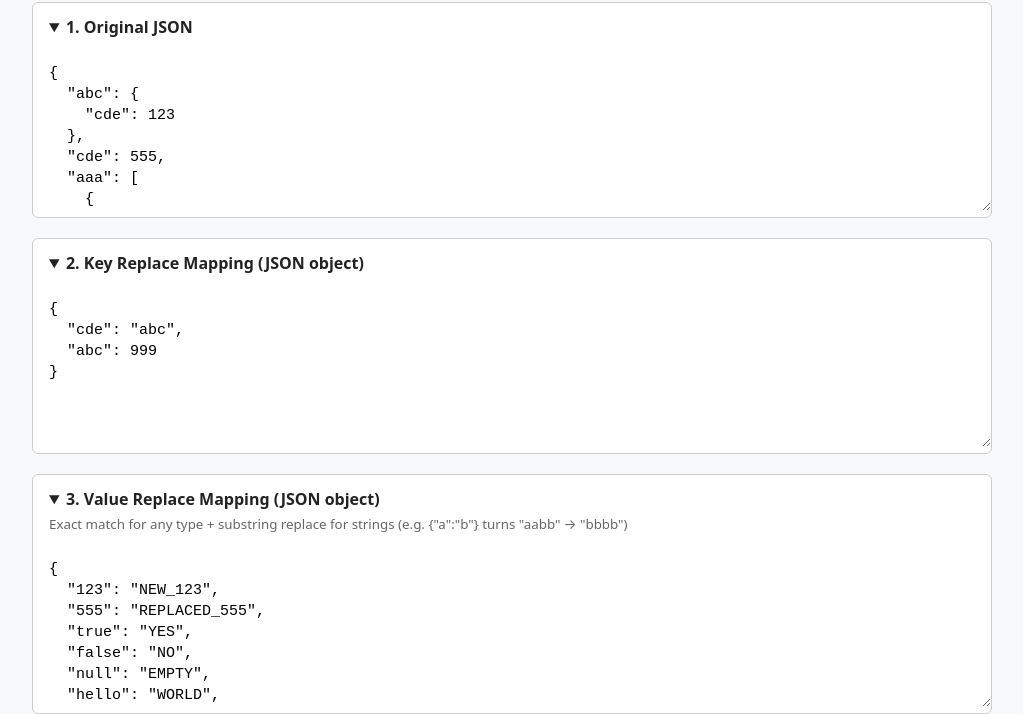
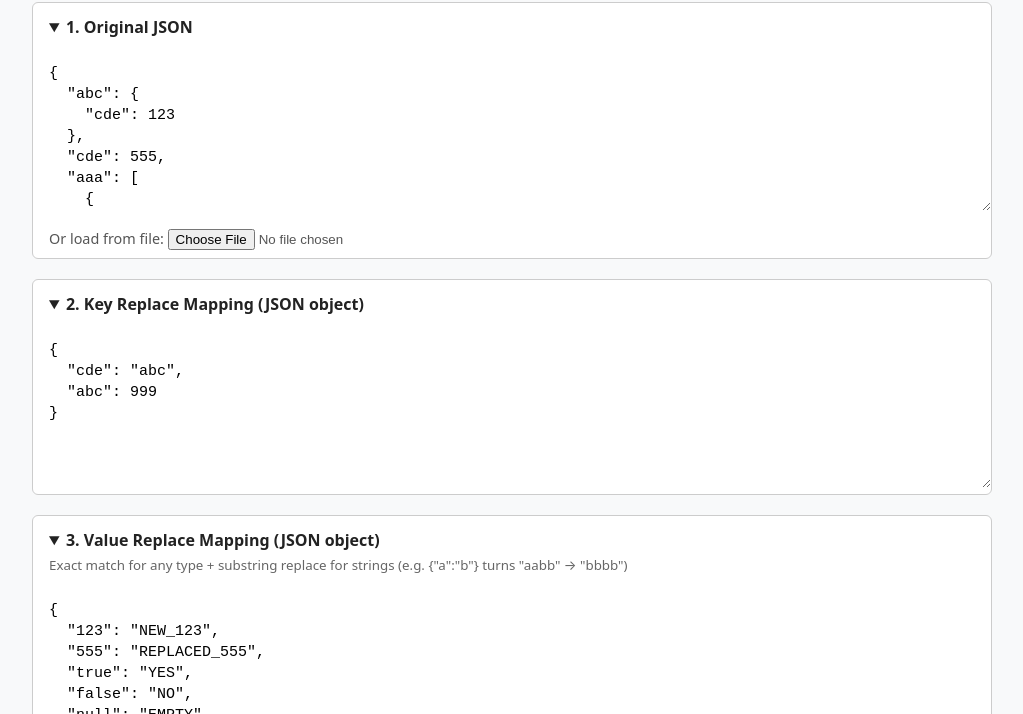
Before and after one commit to andykwanfai/json-replacer, a plain HTML site: page index.html in a window 1280 px wide. Shown: the part 86-800 px from the top of the page, without its empty margins (128-1151 px from the left). Drawn offline with Linux system fonts and the light colour scheme.

Commit message:
add file input

```diff
--- a/index.html
+++ b/index.html
@@ -112,6 +112,16 @@
       cursor: pointer;
     }
 
+    .file-upload {
+      margin: 8px 16px;
+      font-size: 0.9rem;
+      color: #555;
+    }
+
+    .file-upload input[type="file"] {
+      margin-top: 4px;
+    }
+
     @media (max-width: 600px) {
       body {
         padding: 12px;
@@ -140,6 +150,10 @@
     <details open>
       <summary>1. Original JSON</summary>
       <textarea id="original" placeholder='Paste your original JSON here...'></textarea>
+      <div class="file-upload">
+        Or load from file:
+        <input type="file" id="fileInput" accept=".json" onchange="loadJsonFile(event)">
+      </div>
     </details>
 
     <details open>
@@ -170,11 +184,28 @@
     </details>
 
     <p style="text-align:center; margin-top:20px; color:#666; font-size:0.85rem;">
-      Deep recursive replacement • keys + values • all data types • substring on strings • objects • arrays • nested
+      Deep recursive replacement • keys + values • all data types • substring on strings • file upload supported
     </p>
   </div>
 
   <script>
+    function loadJsonFile(e) {
+      const file = e.target.files[0];
+      if (!file) return;
+
+      const reader = new FileReader();
+      reader.onload = function (ev) {
+        document.getElementById('original').value = ev.target.result;
+      };
+      reader.onerror = function () {
+        document.getElementById('error').textContent = '❌ Could not read file';
+      };
+      reader.readAsText(file);
+
+      // Reset file input so same file can be selected again
+      e.target.value = '';
+    }
+
     function applyValueReplace(val, valueMap) {
       if (!valueMap) return val;
 
@@ -239,7 +270,7 @@
       resultEl.value = '';
 
       if (!originalText) {
-        errorEl.textContent = 'Please paste original JSON';
+        errorEl.textContent = 'Please paste original JSON or load a file';
         return;
       }
 
@@ -295,9 +326,10 @@
       document.getElementById('valueMapping').value = '';
       document.getElementById('result').value = '';
       document.getElementById('error').textContent = '';
+      document.getElementById('fileInput').value = '';
     }
 
-    // Demo data (includes substring example)
+    // Demo data
     window.onload = function () {
       document.getElementById('original').value = JSON.stringify({
         "abc": { "cde": 123 },
@@ -321,7 +353,7 @@
         false: "NO",
         null: "EMPTY",
         "hello": "WORLD",
-        "a": "b"          // ← substring example: "aabbccaa" becomes "bbbbccbb"
+        "a": "b"
       }, null, 2);
     };
   </script>
```
